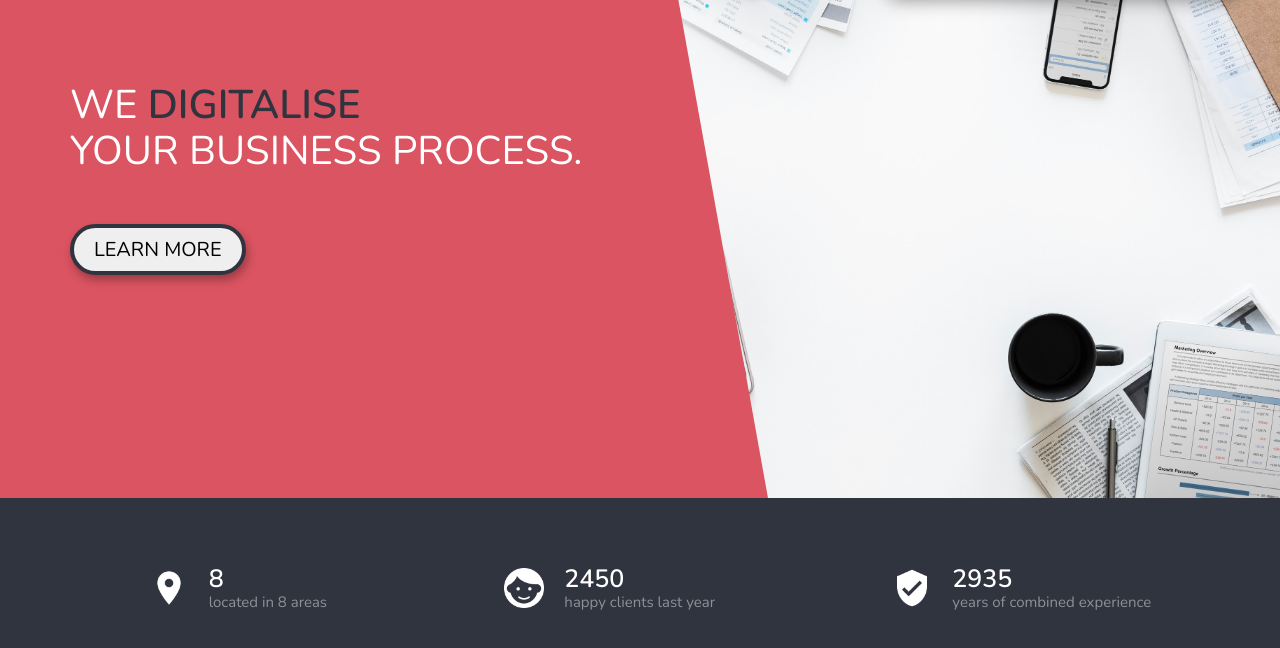
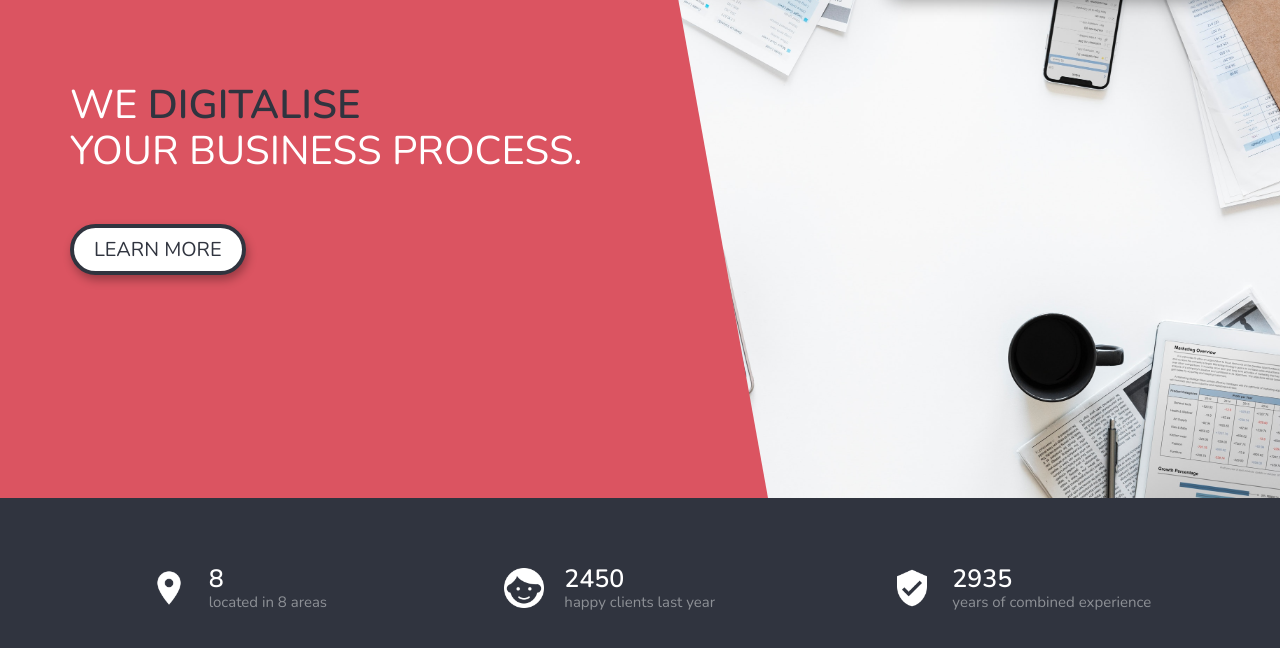
Before and after one commit to konradcodes/Web-Dev-Challenge-1, a website: page index.html in a window 1280 px wide. Shown: the part 142-790 px from the top of the page. Drawn offline with nearby package versions, Linux system fonts and the light colour scheme.

Commit message:
changed button color

```diff
--- a/css/style.css
+++ b/css/style.css
@@ -550,6 +550,8 @@ template {
   font-size: 2rem;
   font-weight: 400;
   text-transform: uppercase;
+  color: #30343f;
+  background-color: #fff;
   padding: 1rem 2rem;
   border-radius: 25rem;
   border: 4px solid #30343f;
```
